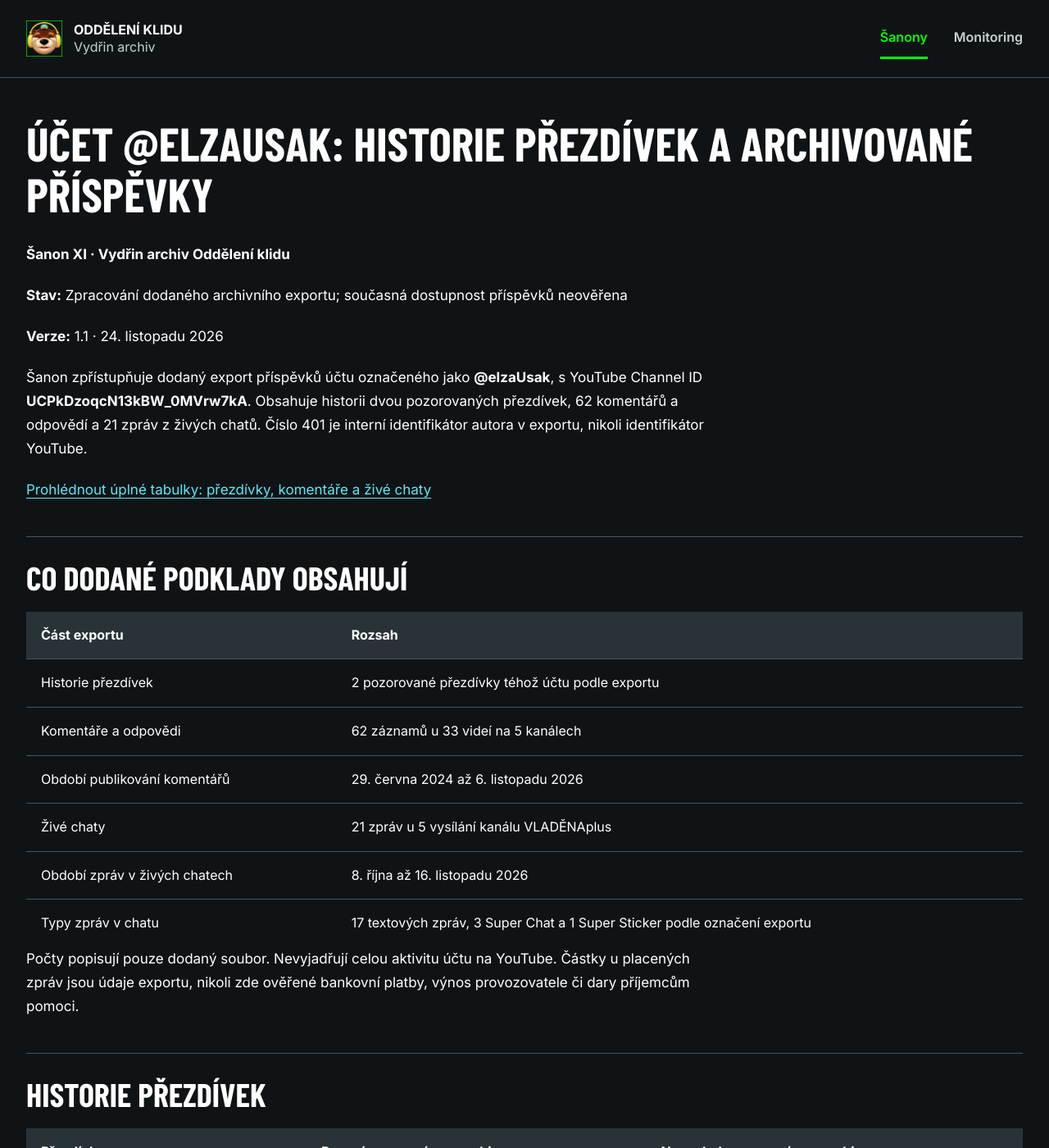
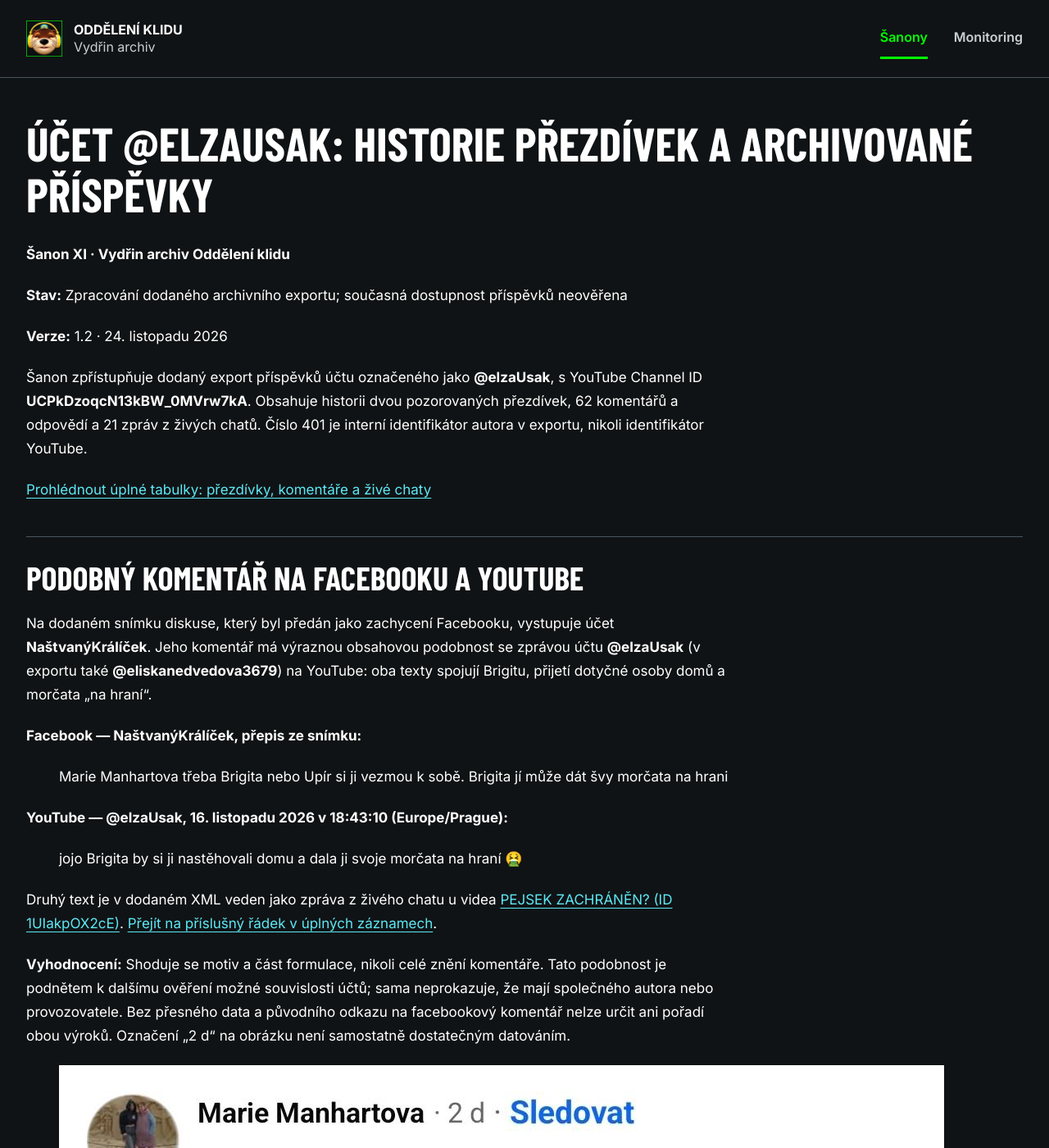
Before and after one commit to oddeleniklidu/Sanony, a Jekyll site: the page built from Případ elzaUsak/README.md, in a window 1280 px wide and 1400 px high. Shown: the whole window at 82% size. Built offline with Jekyll 4.4.1, drawn with Linux system fonts in a browser that asks for light colours; our own code applies the rules of GitHub Pages for plain Markdown files; some of the changed text lies outside the part shown.

Commit message:
Doplnit Šanon XI o snímek a porovnání komentářů (#12)
Co-authored-by: Oddělení klidu <oddeleniklidu@users.noreply.github.com>

```diff
--- a/Případ elzaUsak/README.md
+++ b/Případ elzaUsak/README.md
@@ -4,11 +4,32 @@
 
 **Stav:** Zpracování dodaného archivního exportu; současná dostupnost příspěvků neověřena
 
-**Verze:** 1.1 · 24. listopadu 2026
+**Verze:** 1.2 · 24. listopadu 2026
 
 Šanon zpřístupňuje dodaný export příspěvků účtu označeného jako **@elzaUsak**, s YouTube Channel ID **UCPkDzoqcN13kBW_0MVrw7kA**. Obsahuje historii dvou pozorovaných přezdívek, 62 komentářů a odpovědí a 21 zpráv z živých chatů. Číslo 401 je interní identifikátor autora v exportu, nikoli identifikátor YouTube.
 
 [Prohlédnout úplné tabulky: přezdívky, komentáře a živé chaty](ZAZNAMY.html)
+
+## Podobný komentář na Facebooku a YouTube
+
+Na dodaném snímku diskuse, který byl předán jako zachycení Facebooku, vystupuje účet **NaštvanýKrálíček**. Jeho komentář má výraznou obsahovou podobnost se zprávou účtu **@elzaUsak** (v exportu také **@eliskanedvedova3679**) na YouTube: oba texty spojují Brigitu, přijetí dotyčné osoby domů a morčata „na hraní“.
+
+**Facebook — NaštvanýKrálíček, přepis ze snímku:**
+
+> Marie Manhartova třeba Brigita nebo Upír si ji vezmou k sobě. Brigita jí může dát švy morčata na hrani
+
+**YouTube — @elzaUsak, 16. listopadu 2026 v 18:43:10 (Europe/Prague):**
+
+> jojo Brigita by si ji nastěhovali domu a dala ji svoje morčata na hraní 🤮
+
+Druhý text je v dodaném XML veden jako zpráva z živého chatu u videa [PEJSEK ZACHRÁNĚN? (ID 1UIakpOX2cE)](https://www.youtube.com/watch?v=1UIakpOX2cE). [Přejít na příslušný řádek v úplných záznamech](ZAZNAMY.html#chat-20261116-184310).
+
+**Vyhodnocení:** Shoduje se motiv a část formulace, nikoli celé znění komentáře. Tato podobnost je podnětem k dalšímu ověření možné souvislosti účtů; sama neprokazuje, že mají společného autora nebo provozovatele. Bez přesného data a původního odkazu na facebookový komentář nelze určit ani pořadí obou výroků. Označení „2 d“ na obrázku není samostatně dostatečným datováním.
+
+<figure>
+  <a href="prilohy/nastvanykralicek-facebook.png"><img src="prilohy/nastvanykralicek-facebook.png" alt="Dodaný snímek diskuse: účet NaštvanýKrálíček píše, že Brigita nebo Upír si dotyčnou vezmou k sobě a Brigita jí může dát morčata na hraní." width="1080" height="961" loading="lazy"></a>
+  <figcaption>Dodaný snímek účtu NaštvanýKrálíček. Původní URL a přesný čas zachycení nebyly dodány. Obrázek je přiložen beze změny; kliknutím jej lze otevřít v plném rozlišení.</figcaption>
+</figure>
 
 ## Co dodané podklady obsahují
 
--- a/Případ elzaUsak/ZAZNAMY.html
+++ b/Případ elzaUsak/ZAZNAMY.html
@@ -159,7 +159,7 @@ Protože tohle dávno není objektivní hra že? 😂</td></tr>
 <tr><td>16.11.2026</td><td>18:15:20</td><td>VLADĚNAplus</td><td>PEJSEK ZACHRÁNĚN? &amp; …</td><td><a href="https://www.youtube.com/watch?v=1UIakpOX2cE" target="_blank" rel="noopener noreferrer">1UIakpOX2cE</a></td><td>já to říkám furt že ta pitcha Brigita ji pomaha</td><td>@elzaUsak</td><td>textMessageEvent</td><td>—</td><td>Uložená</td></tr>
 <tr><td>16.11.2026</td><td>18:31:16</td><td>VLADĚNAplus</td><td>PEJSEK ZACHRÁNĚN? &amp; …</td><td><a href="https://www.youtube.com/watch?v=1UIakpOX2cE" target="_blank" rel="noopener noreferrer">1UIakpOX2cE</a></td><td>jsi fakt nejlepší 🩷! škoda že adelu nevyhodil</td><td>@elzaUsak</td><td>textMessageEvent</td><td>—</td><td>Uložená</td></tr>
 <tr><td>16.11.2026</td><td>18:32:07</td><td>VLADĚNAplus</td><td>PEJSEK ZACHRÁNĚN? &amp; …</td><td><a href="https://www.youtube.com/watch?v=1UIakpOX2cE" target="_blank" rel="noopener noreferrer">1UIakpOX2cE</a></td><td>VLADENKA JE NEJLEPŠÍ 🩷🩷🩷</td><td>@elzaUsak</td><td>textMessageEvent</td><td>—</td><td>Uložená</td></tr>
-<tr><td>16.11.2026</td><td>18:43:10</td><td>VLADĚNAplus</td><td>PEJSEK ZACHRÁNĚN? &amp; …</td><td><a href="https://www.youtube.com/watch?v=1UIakpOX2cE" target="_blank" rel="noopener noreferrer">1UIakpOX2cE</a></td><td>jojo Brigita by si ji nastěhovali domu a dala ji svoje morčata na hraní 🤮</td><td>@elzaUsak</td><td>textMessageEvent</td><td>—</td><td>Uložená</td></tr>
+<tr id="chat-20261116-184310"><td>16.11.2026</td><td>18:43:10</td><td>VLADĚNAplus</td><td>PEJSEK ZACHRÁNĚN? &amp; …</td><td><a href="https://www.youtube.com/watch?v=1UIakpOX2cE" target="_blank" rel="noopener noreferrer">1UIakpOX2cE</a></td><td>jojo Brigita by si ji nastěhovali domu a dala ji svoje morčata na hraní 🤮</td><td>@elzaUsak</td><td>textMessageEvent</td><td>—</td><td>Uložená</td></tr>
 <tr><td>16.11.2026</td><td>18:44:08</td><td>VLADĚNAplus</td><td>PEJSEK ZACHRÁNĚN? &amp; …</td><td><a href="https://www.youtube.com/watch?v=1UIakpOX2cE" target="_blank" rel="noopener noreferrer">1UIakpOX2cE</a></td><td>Detektivové 💚💚💚 Vladenka 🩷🩷🩷</td><td>@elzaUsak</td><td>textMessageEvent</td><td>—</td><td>Uložená</td></tr>
 </tbody></table></div>
 <p><a href="index.html">Zpět na Šanon XI a stažení příloh</a></p>
```
Also changed, not shown: Případ elzaUsak/METODIKA.md (+5 -1 lines), Případ elzaUsak/OPRAVY.md (+6 -0 lines), Případ elzaUsak/ZDROJE.md (+7 -1 lines), Případ elzaUsak/prilohy/SHA256SUMS.txt (+6 -5 lines), Případ elzaUsak/prilohy/nastvanykralicek-facebook.png (added), 1 other file.
